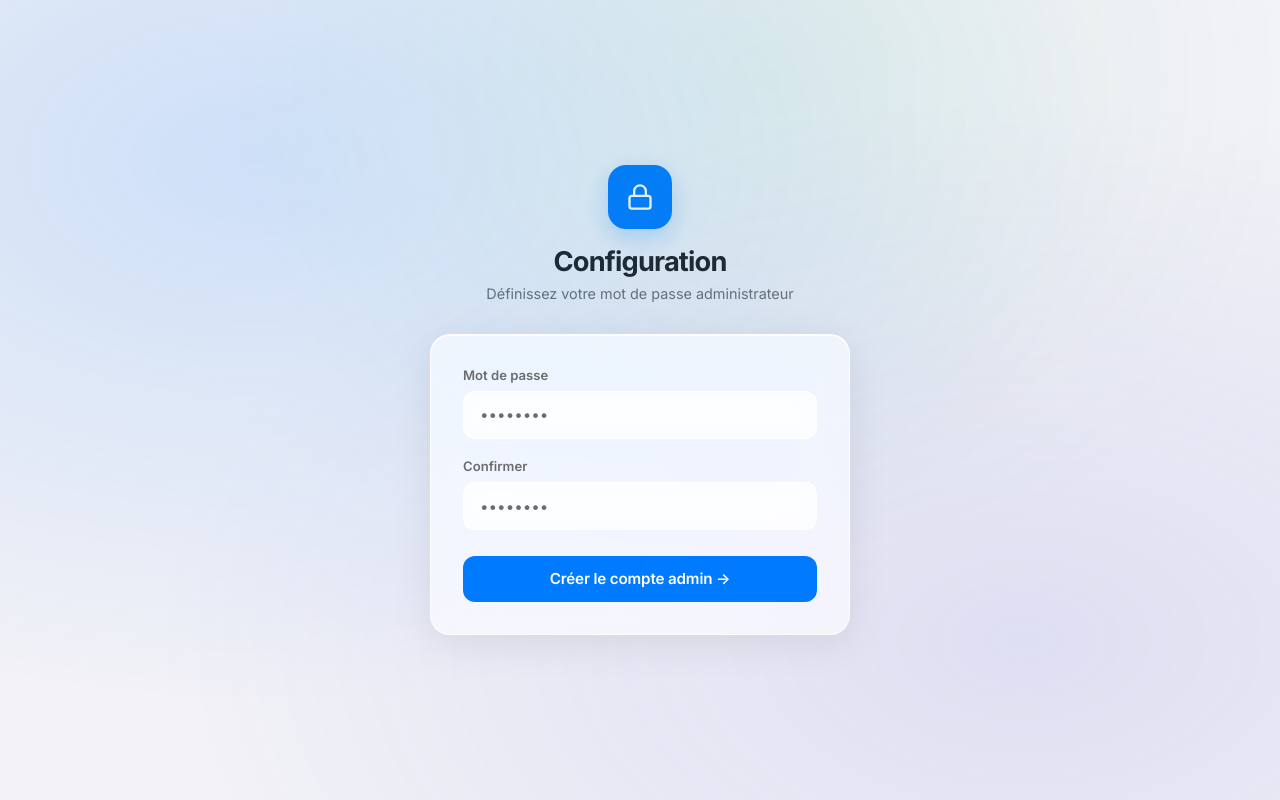
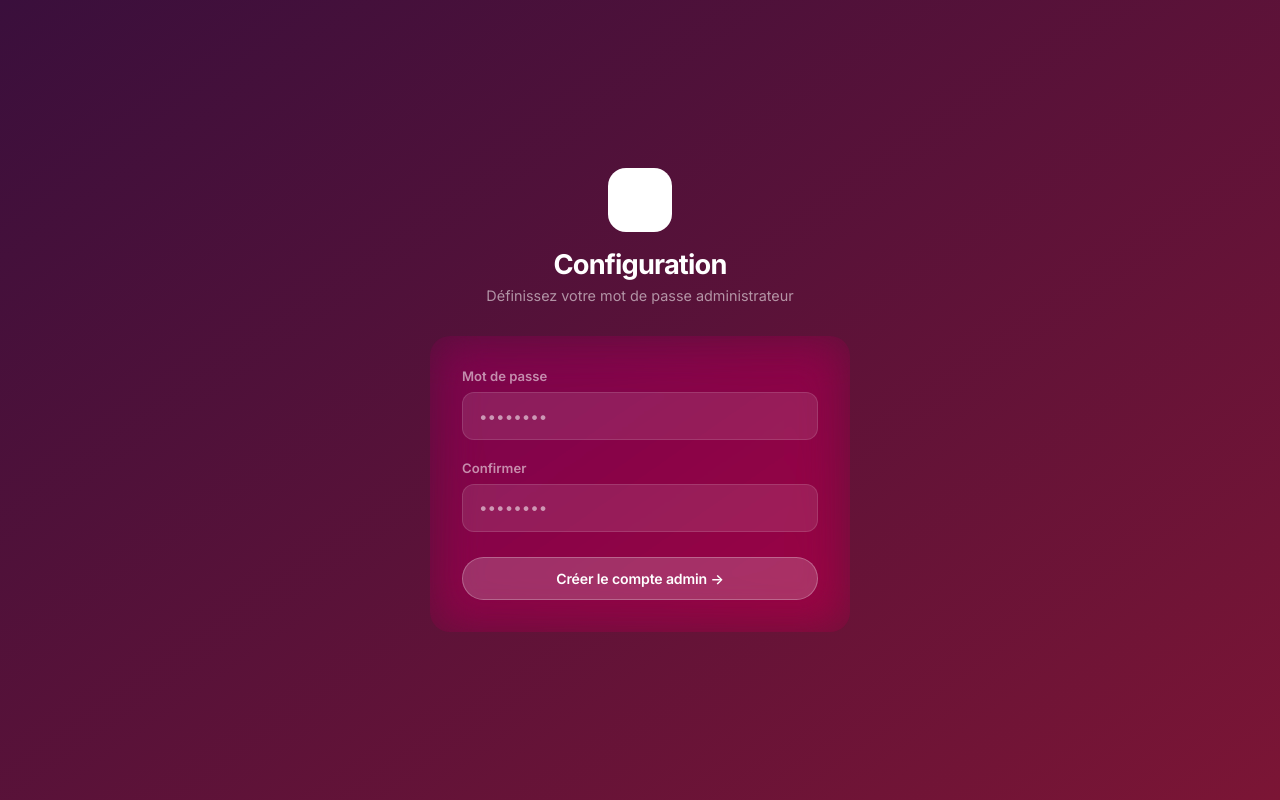
Before and after one commit to R0m1k3/Menu, a Next.js app: page /setup in a window 1280 px wide. Built offline with nearby package versions, Linux system fonts and the light colour scheme; no server answers.

Commit message:
feat: implement MenuButton component and home page layout with global glassmorphism styles

```diff
--- a/app/globals.css
+++ b/app/globals.css
@@ -1,44 +1,43 @@
 @import url('https://fonts.googleapis.com/css2?family=Inter:wght@300;400;500;600;700&display=swap');
 
 :root {
-  --font: 'Inter', -apple-system, BlinkMacSystemFont, 'Segoe UI', sans-serif;
+  --font: 'Inter', -apple-system, BlinkMacSystemFont, sans-serif;
   --ease: cubic-bezier(0.4, 0, 0.2, 1);
-  --duration: 280ms;
+  --duration: 260ms;
 
-  /* Light */
-  --bg-base: #f2f2f7;
-  --fg: #1c1c1e;
-  --fg-secondary: #6c6c70;
-  --glass-bg: rgba(255, 255, 255, 0.62);
-  --glass-border: rgba(255, 255, 255, 0.8);
-  --glass-shadow: 0 8px 40px rgba(0, 0, 0, 0.08), 0 1px 0 rgba(255,255,255,0.9) inset;
-  --glass-hover-shadow: 0 20px 60px rgba(0, 0, 0, 0.12), 0 1px 0 rgba(255,255,255,0.9) inset;
-  --accent: #007AFF;
-  --accent-glow: rgba(0, 122, 255, 0.25);
-  --error: #FF3B30;
-  --success: #34C759;
+  /* ─── Dark (Default: Purple → Wine) ─── */
+  --bg-from: #3a0f3c;
+  --bg-to:   #7b1535;
+  --fg: #ffffff;
+  --fg-secondary: rgba(255, 255, 255, 0.55);
 
-  --orb-1: radial-gradient(ellipse at 20% 20%, rgba(0, 122, 255, 0.15) 0%, transparent 60%);
-  --orb-2: radial-gradient(ellipse at 80% 80%, rgba(88, 86, 214, 0.12) 0%, transparent 60%);
-  --orb-3: radial-gradient(ellipse at 60% 10%, rgba(52, 199, 89, 0.08) 0%, transparent 50%);
+  --card-bg:     rgba(255, 255, 255, 0.10);
+  --card-border: rgba(255, 255, 255, 0.12);
+  --card-shadow: 0 4px 24px rgba(0, 0, 0, 0.25);
+  --card-hover-shadow: 0 12px 40px rgba(0, 0, 0, 0.4);
+  --card-hover-bg: rgba(255, 255, 255, 0.15);
+
+  --accent:     #ffffff;
+  --accent-btn: rgba(255, 255, 255, 0.18);
+  --error:      #FF6B7A;
 }
 
-[data-theme='dark'] {
-  --bg-base: #000000;
-  --fg: #f5f5f7;
-  --fg-secondary: #8e8e93;
-  --glass-bg: rgba(28, 28, 30, 0.72);
-  --glass-border: rgba(255, 255, 255, 0.08);
-  --glass-shadow: 0 8px 40px rgba(0, 0, 0, 0.4), 0 1px 0 rgba(255,255,255,0.05) inset;
-  --glass-hover-shadow: 0 20px 60px rgba(0, 0, 0, 0.6), 0 0 0 1px rgba(0, 122, 255, 0.3);
-  --accent: #0A84FF;
-  --accent-glow: rgba(10, 132, 255, 0.35);
-  --error: #FF453A;
-  --success: #30D158;
+[data-theme='light'] {
+  /* ─── Light: Lavender → Pink ─── */
+  --bg-from: #e8d5f5;
+  --bg-to:   #f5c2d0;
+  --fg: #1c1c2e;
+  --fg-secondary: rgba(28, 28, 46, 0.55);
 
-  --orb-1: radial-gradient(ellipse at 20% 20%, rgba(10, 132, 255, 0.18) 0%, transparent 60%);
-  --orb-2: radial-gradient(ellipse at 80% 80%, rgba(94, 92, 230, 0.18) 0%, transparent 60%);
-  --orb-3: radial-gradient(ellipse at 60% 10%, rgba(48, 209, 88, 0.08) 0%, transparent 50%);
+  --card-bg:     rgba(255, 255, 255, 0.45);
+  --card-border: rgba(255, 255, 255, 0.8);
+  --card-shadow: 0 4px 24px rgba(100, 30, 60, 0.10);
+  --card-hover-shadow: 0 12px 40px rgba(100, 30, 60, 0.18);
+  --card-hover-bg: rgba(255, 255, 255, 0.65);
+
+  --accent:     #1c1c2e;
+  --accent-btn: rgba(28, 28, 46, 0.12);
+  --error:      #e0334e;
 }
 
 *, *::before, *::after {
@@ -47,127 +46,91 @@
   padding: 0;
 }
 
-html {
+html, body {
   height: 100%;
 }
 
 body {
   min-height: 100vh;
-  background-color: var(--bg-base);
+  font-family: var(--font);
   color: var(--fg);
-  font-family: var(--font);
   -webkit-font-smoothing: antialiased;
   -moz-osx-font-smoothing: grayscale;
   overflow-x: hidden;
-  transition: background-color var(--duration) var(--ease), color var(--duration) var(--ease);
+  background: linear-gradient(145deg, var(--bg-from) 0%, var(--bg-to) 100%);
+  background-attachment: fixed;
+  transition: background var(--duration) var(--ease), color var(--duration) var(--ease);
 }
 
-/* Ambient background orbs */
-body::before {
-  content: '';
-  position: fixed;
-  inset: 0;
-  background: var(--orb-1), var(--orb-2), var(--orb-3);
-  pointer-events: none;
-  z-index: 0;
+a { text-decoration: none; color: inherit; }
+button { cursor: pointer; border: none; outline: none; font-family: var(--font); }
+
+/* ── Scrollbar ── */
+::-webkit-scrollbar { width: 6px; }
+::-webkit-scrollbar-track { background: transparent; }
+::-webkit-scrollbar-thumb {
+  background: rgba(255,255,255,0.2);
+  border-radius: 10px;
 }
 
-#__next, main {
-  position: relative;
-  z-index: 1;
-}
-
-/* Scrollbar */
-::-webkit-scrollbar { width: 8px; }
-::-webkit-scrollbar-track { background: transparent; }
-::-webkit-scrollbar-thumb {
-  background: rgba(128, 128, 128, 0.25);
-  border-radius: 10px;
-  border: 2px solid transparent;
-  background-clip: padding-box;
-}
-::-webkit-scrollbar-thumb:hover { background: rgba(128, 128, 128, 0.4); background-clip: padding-box; }
-
-/* Glass utility */
-.glass {
-  background: var(--glass-bg);
-  backdrop-filter: blur(24px) saturate(1.8);
-  -webkit-backdrop-filter: blur(24px) saturate(1.8);
-  border: 1px solid var(--glass-border);
-  box-shadow: var(--glass-shadow);
-  border-radius: 20px;
-}
-
-/* Page layout */
-.page-container {
-  max-width: 1400px;
-  margin: 0 auto;
-  padding: 2rem;
-  min-height: 100vh;
-}
-
-/* Forms */
+/* ── Input ── */
 input[type="text"],
 input[type="password"],
 input[type="url"],
 input[type="email"] {
   width: 100%;
   padding: 0.85rem 1rem;
-  background: var(--glass-bg);
-  border: 1px solid var(--glass-border);
+  background: var(--card-bg);
+  backdrop-filter: blur(16px);
+  -webkit-backdrop-filter: blur(16px);
+  border: 1px solid var(--card-border);
   border-radius: 12px;
   color: var(--fg);
   font-family: var(--font);
   font-size: 0.95rem;
+  outline: none;
   transition: all var(--duration) var(--ease);
-  backdrop-filter: blur(12px);
-  outline: none;
 }
 
 input:focus {
-  border-color: var(--accent);
-  box-shadow: 0 0 0 3px var(--accent-glow);
+  border-color: rgba(255,255,255,0.5);
+  box-shadow: 0 0 0 3px rgba(255,255,255,0.10);
 }
 
-input::placeholder {
-  color: var(--fg-secondary);
-}
+input::placeholder { color: var(--fg-secondary); }
 
-button {
-  cursor: pointer;
-  border: none;
-  outline: none;
-  font-family: var(--font);
+/* ── Glass card ── */
+.glass-card {
+  background: var(--card-bg);
+  backdrop-filter: blur(24px) saturate(1.4);
+  -webkit-backdrop-filter: blur(24px) saturate(1.4);
+  border: 1px solid var(--card-border);
+  box-shadow: var(--card-shadow);
+  border-radius: 20px;
   transition: all var(--duration) var(--ease);
 }
 
-a {
-  text-decoration: none;
-  color: inherit;
-}
-
-/* Btn primary */
+/* ── Btn primary ── */
 .btn-primary {
-  background: var(--accent);
-  color: white;
-  padding: 0.85rem 1.5rem;
-  border-radius: 12px;
-  font-size: 0.95rem;
+  background: rgba(255,255,255,0.18);
+  color: var(--fg);
+  border: 1px solid rgba(255,255,255,0.25);
+  padding: 0.75rem 1.4rem;
+  border-radius: 50px;
+  font-size: 0.88rem;
   font-weight: 600;
   letter-spacing: -0.01em;
+  backdrop-filter: blur(12px);
+  transition: all var(--duration) var(--ease);
 }
 
 .btn-primary:hover {
-  filter: brightness(1.1);
+  background: rgba(255,255,255,0.28);
   transform: translateY(-1px);
-  box-shadow: 0 8px 20px var(--accent-glow);
-}
-
-.btn-primary:active {
-  transform: translateY(0);
+  box-shadow: 0 4px 16px rgba(0,0,0,0.2);
 }
 
 .btn-primary:disabled {
-  opacity: 0.6;
+  opacity: 0.5;
   pointer-events: none;
 }
--- a/app/layout.tsx
+++ b/app/layout.tsx
@@ -20,8 +20,8 @@ export default function RootLayout({
       <body className={inter.className}>
         <ThemeProvider
           attribute="data-theme"
-          defaultTheme="system"
-          enableSystem
+          defaultTheme="dark"
+          enableSystem={false}
           disableTransitionOnChange
         >
           {children}
```
Also changed, not shown: app/page.tsx (+41 -66 lines), components/MenuButton.module.css (+28 -51 lines), components/MenuButton.tsx (+6 -20 lines), components/ThemeToggle.tsx (+11 -16 lines).
